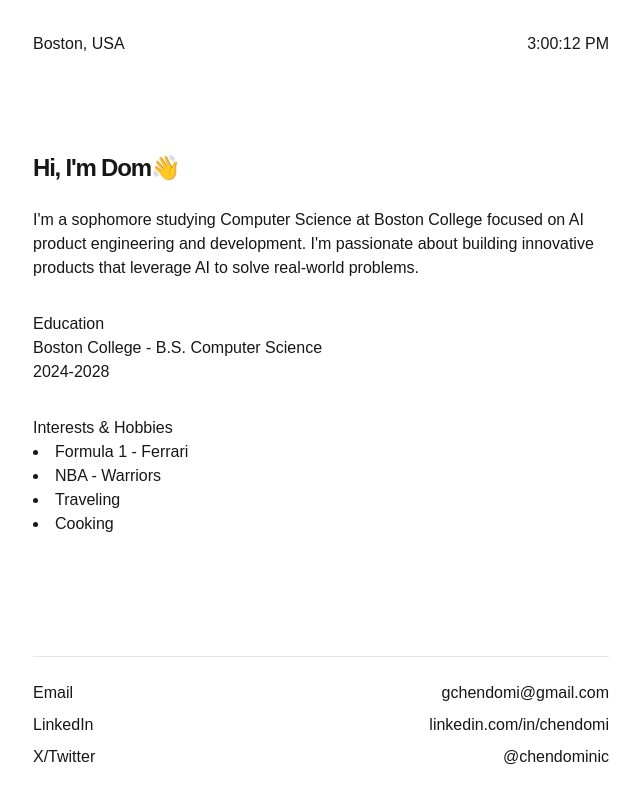
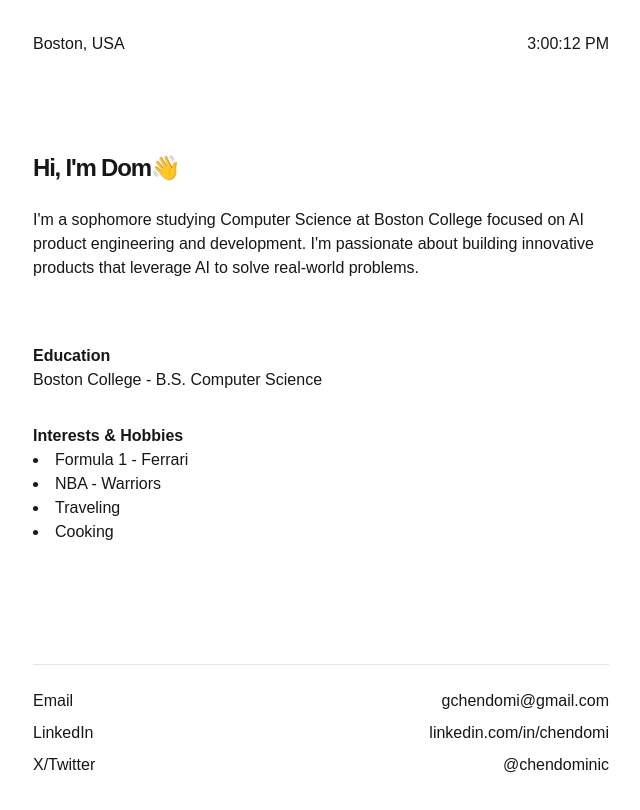
Before and after one commit to chen-domi/portfolio-website, a Next.js app: page / in a window 1280 px wide. Shown: the top 810 px of the page, without its empty margins (319-959 px from the left). Built offline with nearby package versions, Linux system fonts and the light colour scheme.

Commit message:
Add to about section

```diff
--- a/app/components/About.tsx
+++ b/app/components/About.tsx
@@ -4,16 +4,16 @@ export const About = () => {
             <section id="about">
                 <div className="mb-8">
                     <h1 className="mt-12 mb-6 text-2xl font-semibold tracking-tighter">Hi, I'm Dom👋</h1>
-                    <p>I'm a sophomore studying Computer Science at Boston College focused on AI product engineering and development. I'm passionate about building innovative products that leverage AI to solve real-world problems.</p>
+                    <p className="mb-16">I'm a sophomore studying Computer Science at Boston College focused on AI product engineering and development. I'm passionate about building innovative products that leverage AI to solve real-world problems.</p>
                 </div>
                 <div className="mb-8">
-                    <h2>Education</h2>
+                    <h2 className="font-bold">Education</h2>
                     <p>Boston College - B.S. Computer Science</p>
-                    <p>2024-2028</p>
+                    {/* <p>2024-2028</p> */}
                 </div>
 
                 <div className="mb-8">
-                    <h2>Interests & Hobbies</h2>
+                    <h2 className="font-bold">Interests & Hobbies</h2>
                     <ul className="list-disc list-inside">
                         <li>Formula 1 - Ferrari</li>
                         <li>NBA - Warriors</li>
```
Also changed, not shown: app/components/Projects.tsx (added).
